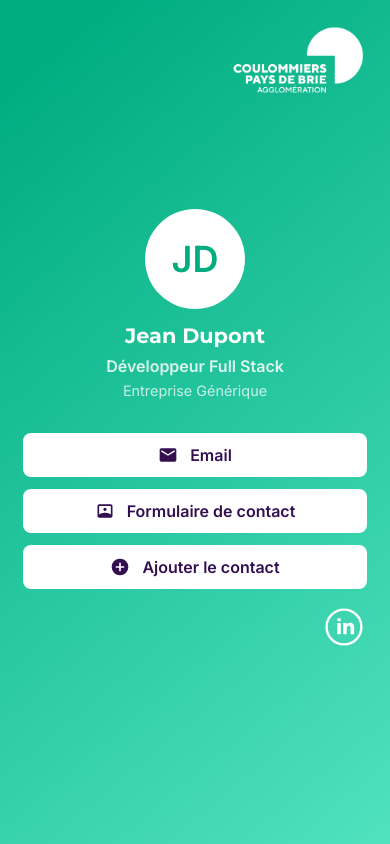
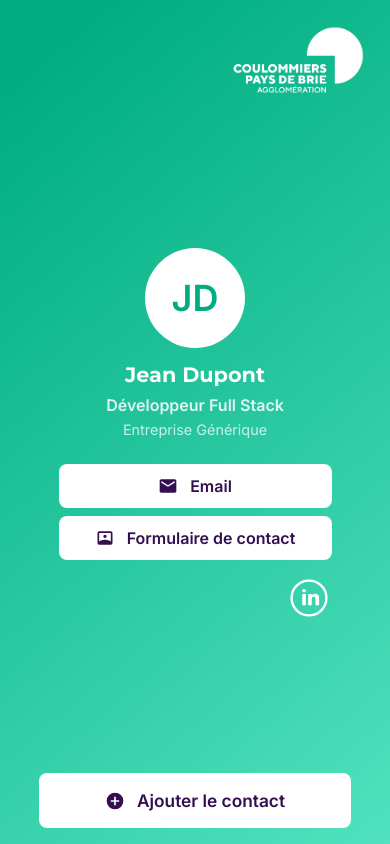
Before and after one commit to AlexandreLPR/Carte-de-visite-CACPB, a plain HTML site: page index.html in a window 390 px wide. Drawn offline with Linux system fonts and the light colour scheme.

Commit message:
Add files via upload

```diff
--- a/index.html
+++ b/index.html
@@ -33,11 +33,13 @@
                 <svg viewBox="0 0 24 24" fill="currentColor"><path d="M3 6v12a2 2 0 002 2h14a2 2 0 002-2V6a2 2 0 00-2-2H5a2 2 0 00-2 2zm2 0h14v12H5V6zm7 2a2 2 0 110 4 2 2 0 010-4zm0 6c-2.67 0-8 1.34-8 4v2h16v-2c0-2.66-5.33-4-8-4z"/></svg>
                 Formulaire de contact
             </a>
-            <a href="#" class="action-button" id="addContactBtn">
-                <svg viewBox="0 0 24 24" fill="currentColor" width="20" height="20"><path d="M12 2a10 10 0 1 0 10 10A10.011 10.011 0 0 0 12 2Zm1 15h-2v-4H7v-2h4V7h2v4h4v2h-4Z"/></svg>
-                Ajouter le contact
-            </a>
             <div class="social-links" id="socialLinks"></div>
+            <div class="bottom-actions">
+                <a href="#" class="action-button" id="addContactBtn">
+                    <svg viewBox="0 0 24 24" fill="currentColor" width="20" height="20"><path d="M12 2a10 10 0 1 0 10 10A10.011 10.011 0 0 0 12 2Zm1 15h-2v-4H7v-2h4V7h2v4h4v2h-4Z"/></svg>
+                    Ajouter le contact
+                </a>
+            </div>
         </div>
     </div>
     <script>
--- a/style.css
+++ b/style.css
@@ -104,10 +104,12 @@ padding: 10px 15% 8px 15%;
     display: flex;
     flex-direction: row;
     gap: 18px;
-    justify-content: center;
+    justify-content: flex-end;   /* réseaux à droite */
     margin: 16px 0 0 0;
     align-items: center;
+    width: 100%;
 }
+
 .social-link {
     width: 45px;
     height: 45px;
@@ -132,49 +134,18 @@ padding: 10px 15% 8px 15%;
     position: fixed;
     top: 24px;
     right: 24px;
+    z-index: 100;
+    height: 100px;
+    width: auto;
     left: unset;
-    z-index: 100;
-    display: flex;
-    align-items: center;
-    height: 48px;      /* Ajoute cette ligne */
-    width: auto;       /* Ajoute cette ligne */
-}
-
-.site-logo {
-    /* plus besoin de .site-logo img car c'est déjà une image */
-    height: 100px;      /* Taille réduite du logo sur desktop */
-    width: auto;
 }
 
 @media (max-width: 480px) {
-.card-container {
-    width: 100vw;
-    min-height: 100dvh;
-    border-radius: 0;
-    margin: 0;
-}
-.header {
-    padding: 22px 8px 12px 8px;
-}
-.content {
-    padding: 10px 6% 8px 6%;
-}
-.action-button {
-    width: 100%;
-    max-width: 400px;
-    margin: 12px 0;
-}
-.social-links {
-    gap: 16px;
-    justify-content: end;
-}
-.site-logo {
-    top: 10px;
-    right: 10px;
-    left: unset;
-    height: 100px;  /* Taille réduite du logo sur mobile */
-    width: auto;
-}
+    .site-logo {
+        top: 10px;
+        right: 10px;
+        height: 100px;
+    }
 }
 
 .action-button:hover,
@@ -183,3 +154,32 @@ padding: 10px 15% 8px 15%;
 .social-link:focus {
     transform: scale(1.02);
 }
+.bottom-actions {
+    display: flex;
+    justify-content: center;
+    align-items: end;
+    width: 100%;
+    position: absolute;
+    left: 0;
+    bottom: 0;
+    margin: 0;
+    padding-bottom: 18px;
+    background: transparent;
+}
+
+#addContactBtn {
+    padding-top: 17px;
+    padding-bottom: 17px;
+    font-size: 1.08rem;
+}
+
+/* Pour mobile : bouton bien collé en bas */
+@media (max-width: 600px) {
+    .bottom-actions {
+        padding-bottom: 8px;
+    }
+    #addContactBtn {
+        max-width: 80vw;
+        font-size: 1.08rem;
+    }
+}
```
